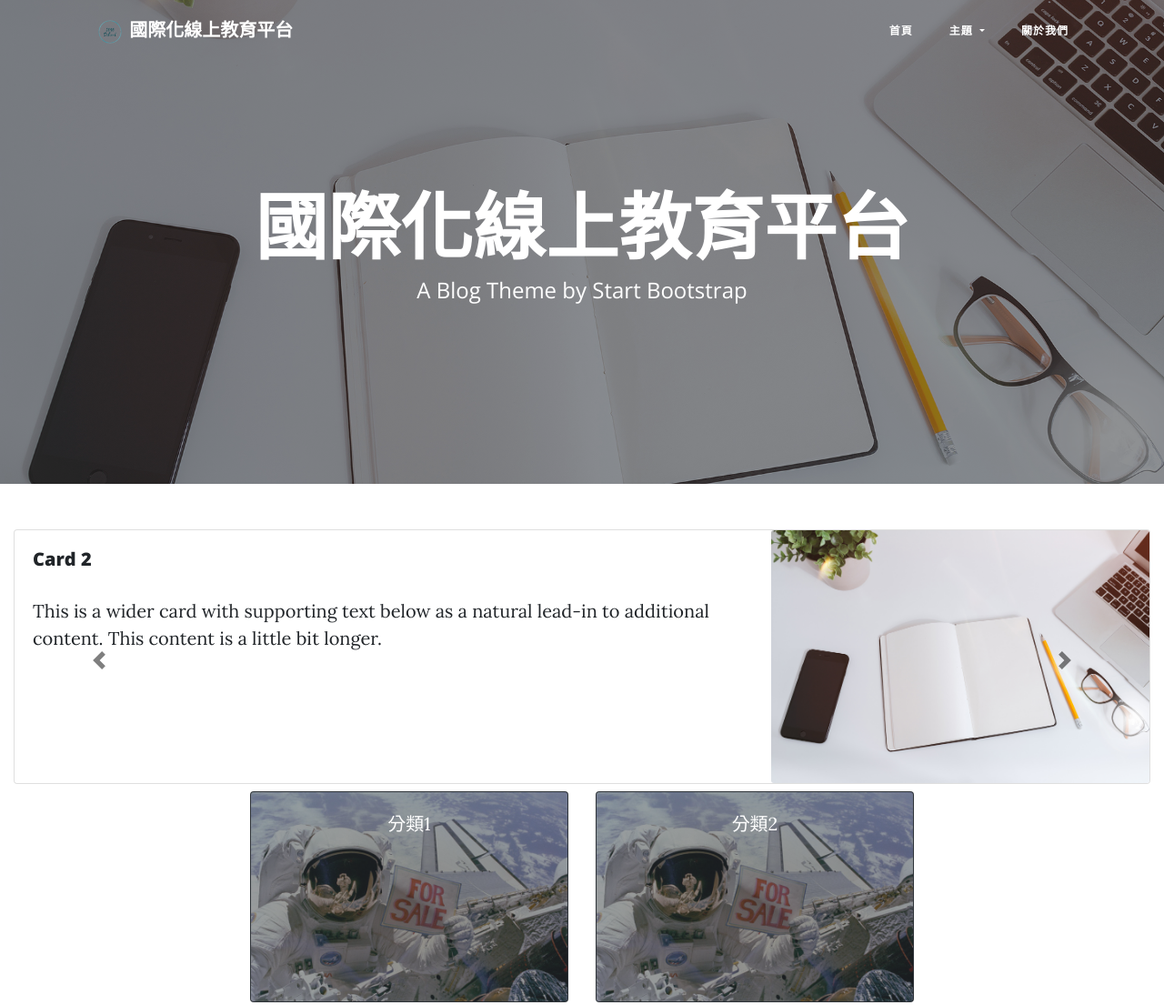
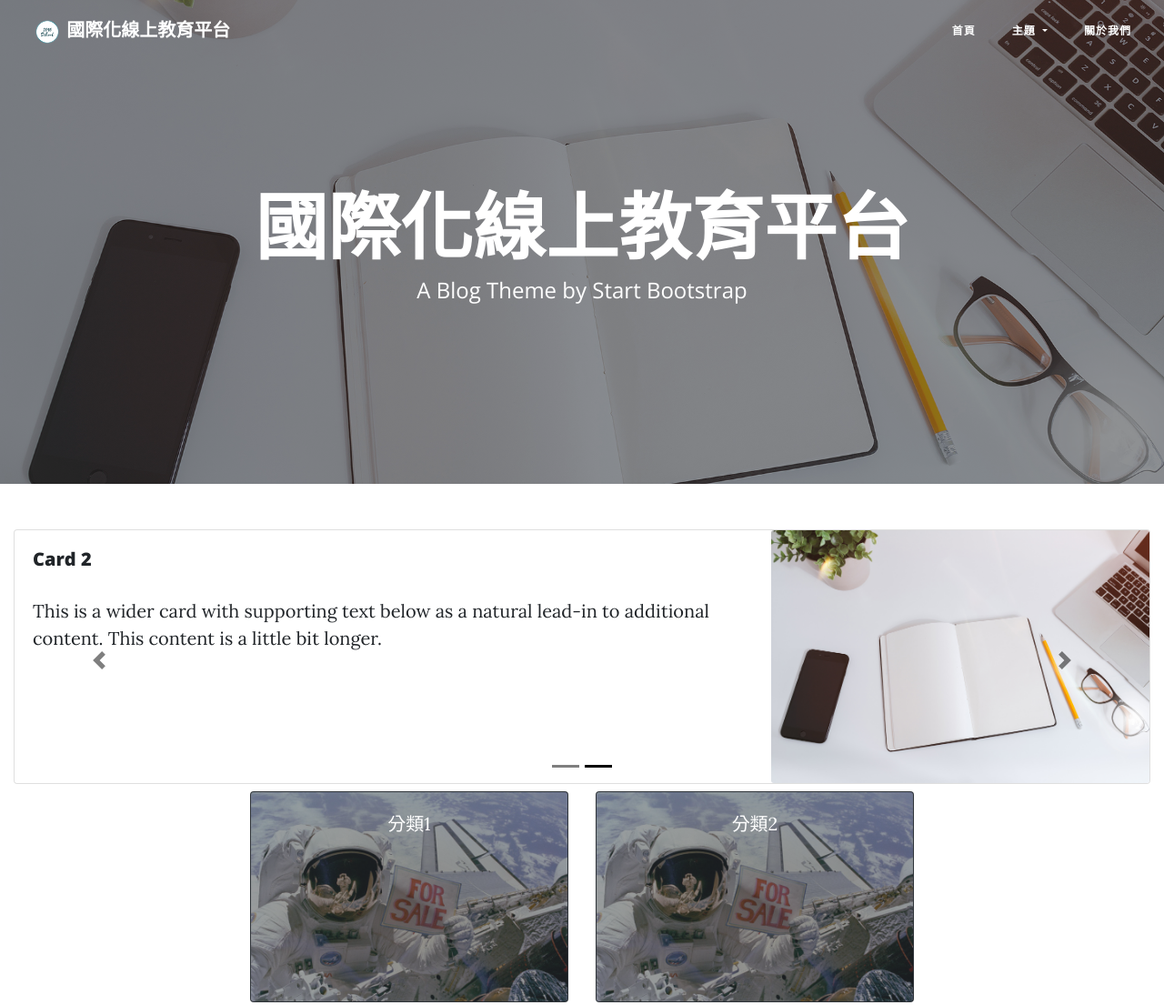
Before and after one commit to 2040-school/2040-school.github.io, a website: page index.html in a window 1280 px wide. Shown: the top 1105 px of the page at 91% size. Drawn offline with nearby package versions, Linux system fonts and the light colour scheme.

Commit message:
Fix bug - 修改indicator顏色 - menu logo 重新上底色

```diff
--- a/css/clean-blog.css
+++ b/css/clean-blog.css
@@ -411,7 +411,8 @@ footer .copyright {
 }
 
 .carousel-control-next,
-.carousel-control-prev {
+.carousel-control-prev,
+.carousel-indicators{
     filter: invert(100%);
 }
 
--- a/index.html
+++ b/index.html
@@ -28,9 +28,8 @@
 
   <!-- Navigation -->
   <nav class="navbar navbar-expand-lg navbar-light fixed-top" id="mainNav">
-    <div class="container">
       <a class="navbar-brand" href="index.html">
-          <img src="img/Logo.ico" width="32" height="32">
+          <img src="img/logo.png" width="32" height="32">
           國際化線上教育平台
       </a>
       <button class="navbar-toggler navbar-toggler-right" type="button" data-toggle="collapse" data-target="#navbarResponsive" aria-controls="navbarResponsive" aria-expanded="false" aria-label="Toggle navigation">
@@ -63,7 +62,6 @@
           </li>
         </ul>
       </div>
-    </div>
   </nav>
 
   <!-- Page Header -->
```
Also changed, not shown: img/Logo.png (added).
